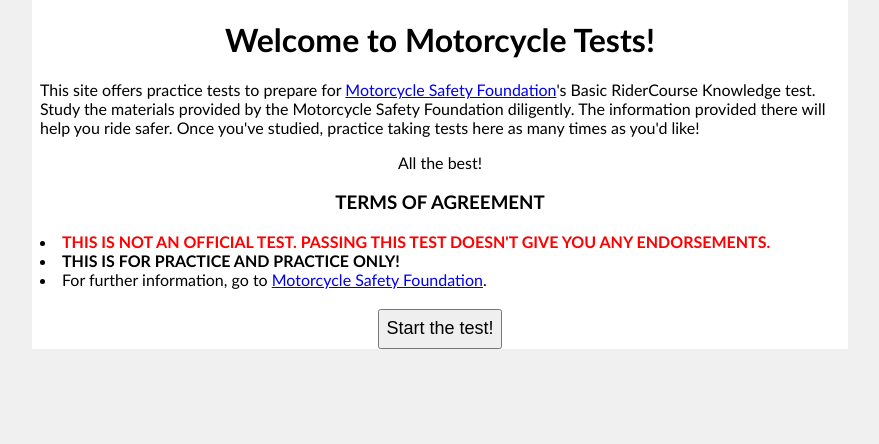
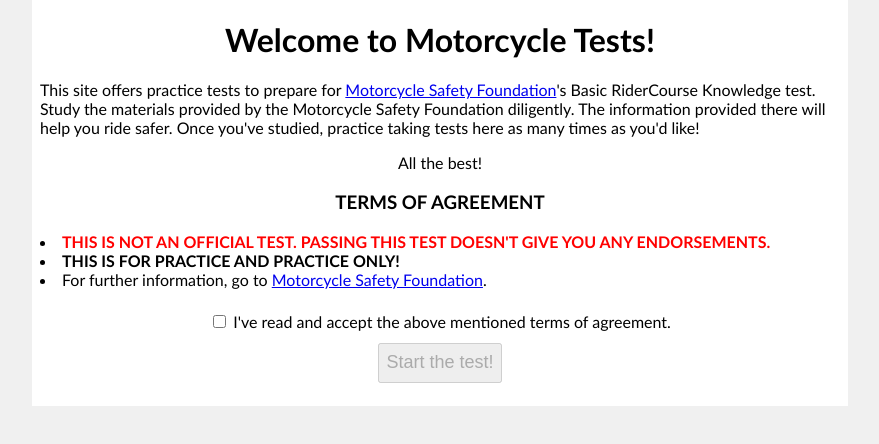
Before and after one commit to shnaramn/BasicRiderTests, an Angular app: page / in a window 1280 px wide. Shown: the top 444 px of the page, without its empty margins (200-1079 px from the left). Built offline with nearby package versions, Linux system fonts and the light colour scheme.

Commit message:
Added check box for terms of agreement.

```diff
--- a/src/app/app.component.css
+++ b/src/app/app.component.css
@@ -16,12 +16,23 @@
 .instructionsDiv {
   text-align: left;
   width: 800px;
-  align-self: centre;
+  align-self: center;
+  margin: 0 auto;
+}
+
+.termsAgreedStatementDiv {
+  margin-top: 20px;
+}
+
+.agreementTable {
+  width: 600px;
+  text-align: center;
+  align-self: center;
   margin: 0 auto;
 }
 
 .termsAgreedButtonDiv {
-  margin-top: 20px;
+  margin-top: 8px;
   margin-bottom: 20px;
 }
 
--- a/src/app/app.component.html
+++ b/src/app/app.component.html
@@ -32,9 +32,24 @@
       <li> For further information, go to <a href="https://msf-usa.org/">Motorcycle Safety Foundation</a>.</li>
     </div>
 
-    <div class='termsAgreedButtonDiv'>
-      <button class='termsAgreedButton' (click)='clickEvent()'>Start the test!</button>
-    </div>
+    <table class='agreementTable'>
+      <tr>
+        <td>
+          <div class='termsAgreedStatementDiv'>
+            <input type="checkbox" (click)="checked()">
+            I've read and accept the above mentioned terms of agreement.
+          </div>
+        </td>
+      </tr>
+      <tr>
+        <td>
+          <div class='termsAgreedButtonDiv'>
+            <button class='termsAgreedButton' (click)='startTestButtonClicked()' [(disabled)]='!termsReadAndAgreed'>Start the test!</button>
+          </div>
+        </td>
+      </tr>
+    </table>
+
   </div>
 
   <div *ngIf='termsAgreed'>
--- a/src/app/app.component.ts
+++ b/src/app/app.component.ts
@@ -8,9 +8,19 @@
 export class AppComponent {
   title = 'Welcome to Motorcycle Tests!';
   termsAgreed = false;
+  termsReadAndAgreed = false;
 
-  clickEvent() {
+  startTestButtonClicked() {
+    if (!this.termsReadAndAgreed) {
+      // Terms not agreed
+      return;
+    }
+
     this.title = 'Basic Rider Knowledge Practice Test';
     this.termsAgreed = true;
   }
+
+  checked() {
+    this.termsReadAndAgreed = !this.termsReadAndAgreed;
+  }
 }
```
